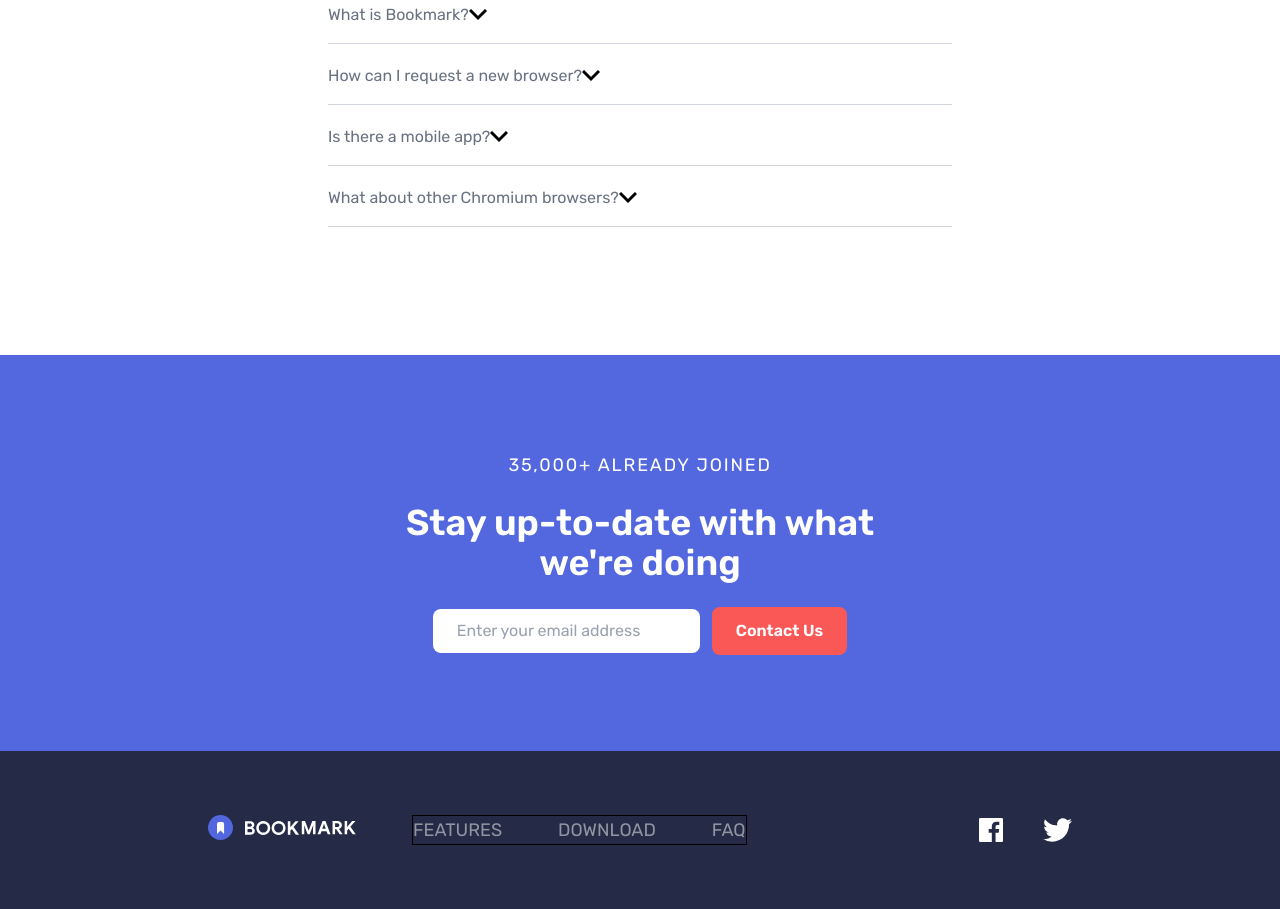
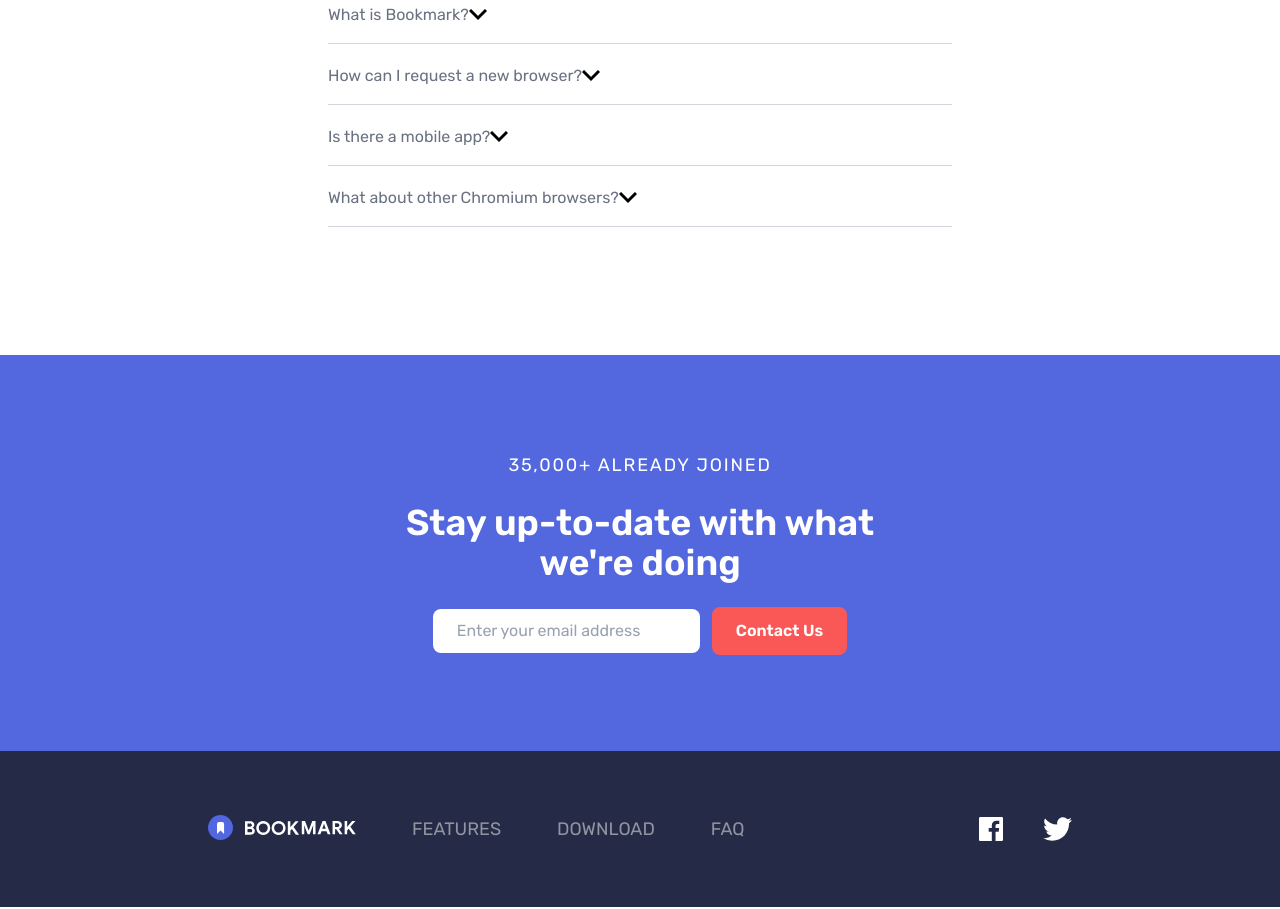
Before and after one commit to kidaneb/Bookmark-Website, a website: page index.html in a window 1280 px wide. Shown: the part 2478-3387 px from the top of the page. Drawn offline with Linux system fonts and the light colour scheme.

Commit message:
text-center on the download section and erase border in the footer section.

```diff
--- a/index.html
+++ b/index.html
@@ -246,7 +246,7 @@
 
           <!-- text-content -->
             <div class="flex flex-col items-center space-y-6">
-             <h3 class="text-3xl md:text-4xl font-semibold ">Download the extension</h3>
+             <h3 class="text-3xl md:text-4xl text-center font-semibold ">Download the extension</h3>
              <p class="text-center max-w-md md:max-w-lg text-grayishBlue">We've got more browsers in the pipeline.
                Please do let us know if you've got a favourite
                you'd like us to prioritize.
@@ -407,7 +407,7 @@
                       </div>
 
                       <!-- links -->
-                       <div class="border text-lg flex flex-col md:flex-row items-center space-y-10 md:space-y-0 md:space-x-14">
+                       <div class="text-lg flex flex-col md:flex-row items-center space-y-10 md:space-y-0 md:space-x-14">
                         <a href="#features" class="text-grayishBlue hover:text-softRed">FEATURES</a>
                         <a href="#download" class="text-grayishBlue hover:text-softRed">DOWNLOAD</a>
                         <a href="#faq" class="text-grayishBlue hover:text-softRed">FAQ</a>
@@ -415,7 +415,7 @@
 
                    </div>
                   <!-- social addresses -->
-                   <div class="flex space-x-10 border-white">
+                   <div class="flex space-x-10">
                     <a href="">
                       <img src="./images/icon-facebook.svg" alt="" class="h-6 ficon">
                     </a>
```
Also changed, not shown: css/output.css.
